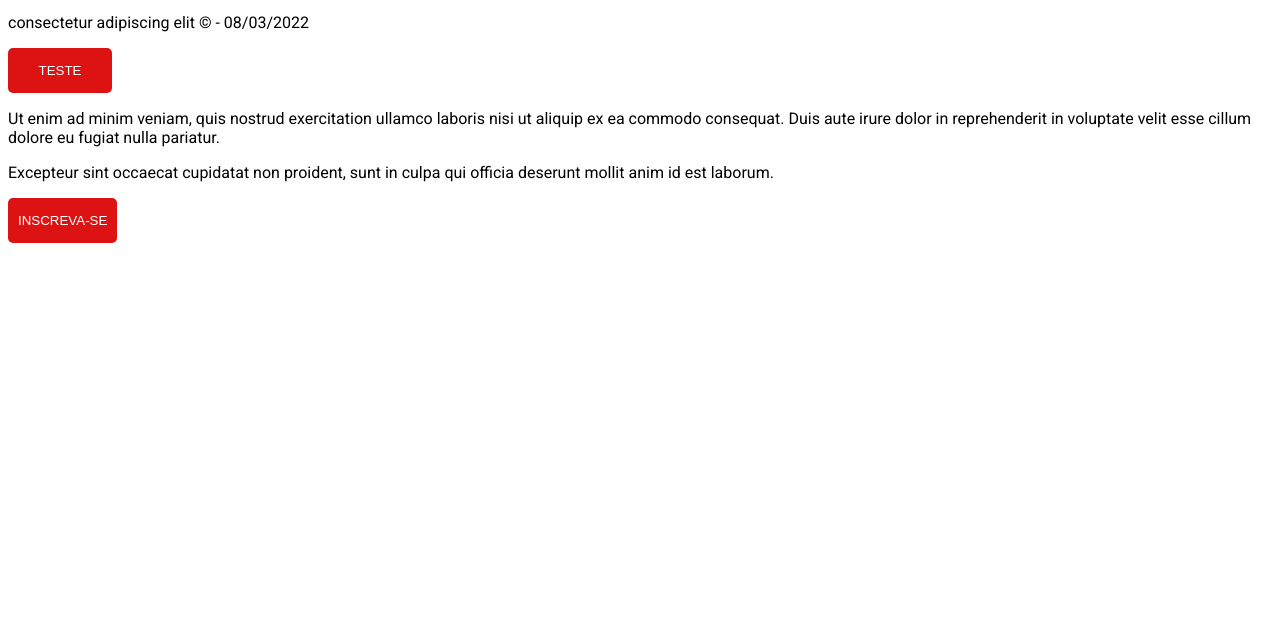
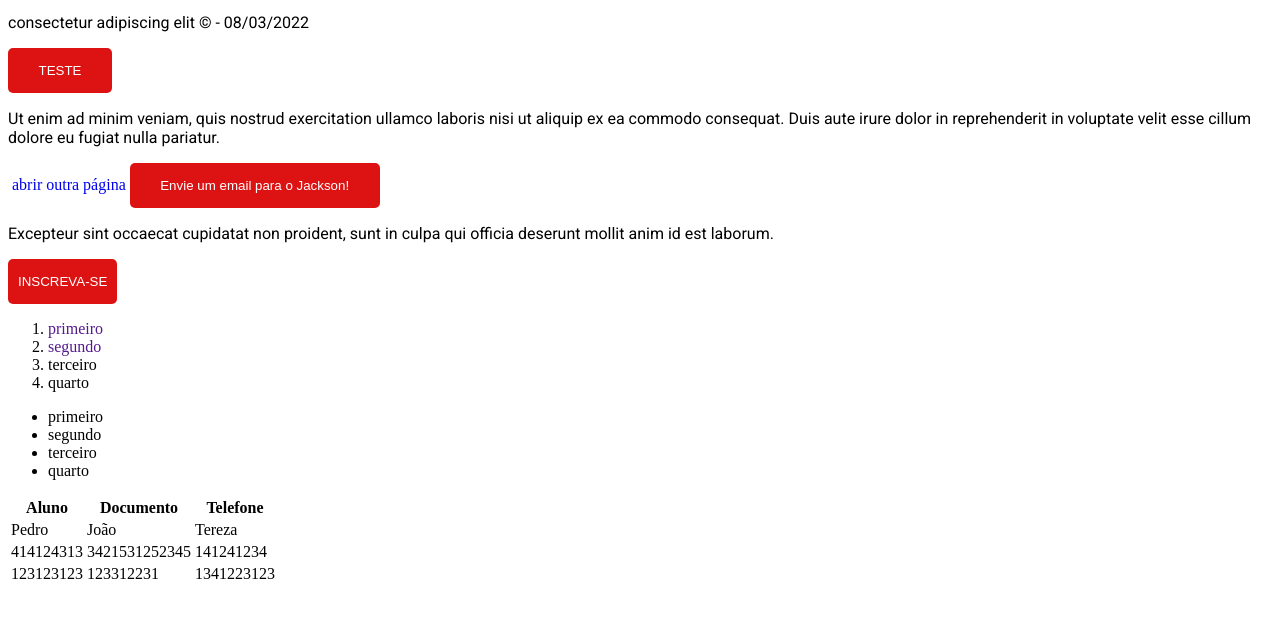
Before and after one commit to jayvnse/intro_html, a plain HTML site: page index.html in a window 1280 px wide. Shown: the part 102-720 px from the top of the page. Drawn offline with Linux system fonts and the light colour scheme.

Commit message:
acrescentar elementos html e mudancas

```diff
--- a/assets/css/styles.css
+++ b/assets/css/styles.css
@@ -9,7 +9,11 @@ h1 {
     margin: 0 0 15px 0;
 }
 
-p{
+a {
+    text-decoration: none;
+}
+
+p {
     font-family: 'Roboto', sans-serif;
 }
 
--- a/index.html
+++ b/index.html
@@ -9,11 +9,12 @@
         <link rel="preconnect" href="https://fonts.gstatic.com" crossorigin>
         <link href="https://fonts.googleapis.com/css2?family=Roboto:ital,wght@0,400;0,700;1,900&family=Shadows+Into+Light&display=swap" rel="stylesheet">
         <title>Artigo Inicial</title>
+        <link rel="icon" type="image/x-icon" href="./assets/img/favicon.ico">
     </head>
     <body>
-        <section>
-            <section>
-                <div>
+        <section class="conteudo-central">
+            <section class="conteudo-central-primeiro">
+                <div class="titulo">
                     <h1>Lorem ipsum dolor sit amet</h1>
                     <p>consectetur adipiscing elit &#169; - 08/03/2022</p>
                 </div>
@@ -24,6 +25,13 @@
                         nisi ut aliquip ex ea commodo consequat. Duis aute irure dolor in
                         reprehenderit in voluptate velit esse cillum dolore eu fugiat nulla pariatur.
                     </p>
+                    <img class=""  id="" src="" alt="">
+                    <a href="http://www.google.com" target="_blank">
+                        abrir outra página
+                    </a>
+                    <a href="mailto:jackson.garce@alicerceedu.com.br" target="_blank">
+                        <button class="btn" id="btn-test">Envie um email para o Jackson!</button>
+                    </a>
                 </div>
                 <div>
                     <p>
@@ -31,6 +39,50 @@
                         mollit anim id est laborum.
                     </p>
                     <button class="btn" id="btn-sub">INSCREVA-SE</button>
+                </div>
+                <div class="lista-ordenada">
+                    <ol>
+                       <li>
+                           <a href="">primeiro</a>
+                       </li>
+                       <li>
+                           <a href="">segundo</a>
+                       </li>
+                       <li>terceiro</li>
+                       <li>quarto</li>
+                    </ol>
+                </div>
+                <div class="lista-naoOrdenada">
+                    <ul>
+                        <li>primeiro</li>
+                        <li>segundo</li>
+                        <li>terceiro</li>
+                        <li>quarto</li>
+                    </ul>
+                </div>
+                <div class="tabela">
+                    <table>
+                        <tr>
+                            <th>Aluno</th>
+                            <th>Documento</th>
+                            <th>Telefone</th>
+                        </tr>
+                        <tr>
+                            <td>Pedro</td>
+                            <td>João</td>
+                            <td>Tereza</td>
+                        </tr>
+                        <tr>
+                            <td>414124313</td>
+                            <td>3421531252345</td>
+                            <td>141241234</td>
+                        </tr>
+                        <tr>
+                            <td>123123123</td>
+                            <td>123312231</td>
+                            <td>1341223123</td>
+                        </tr>
+                    </table>
                 </div>
             </section>
         </section>
```
Also changed, not shown: assets/img/favicon.ico (added).
